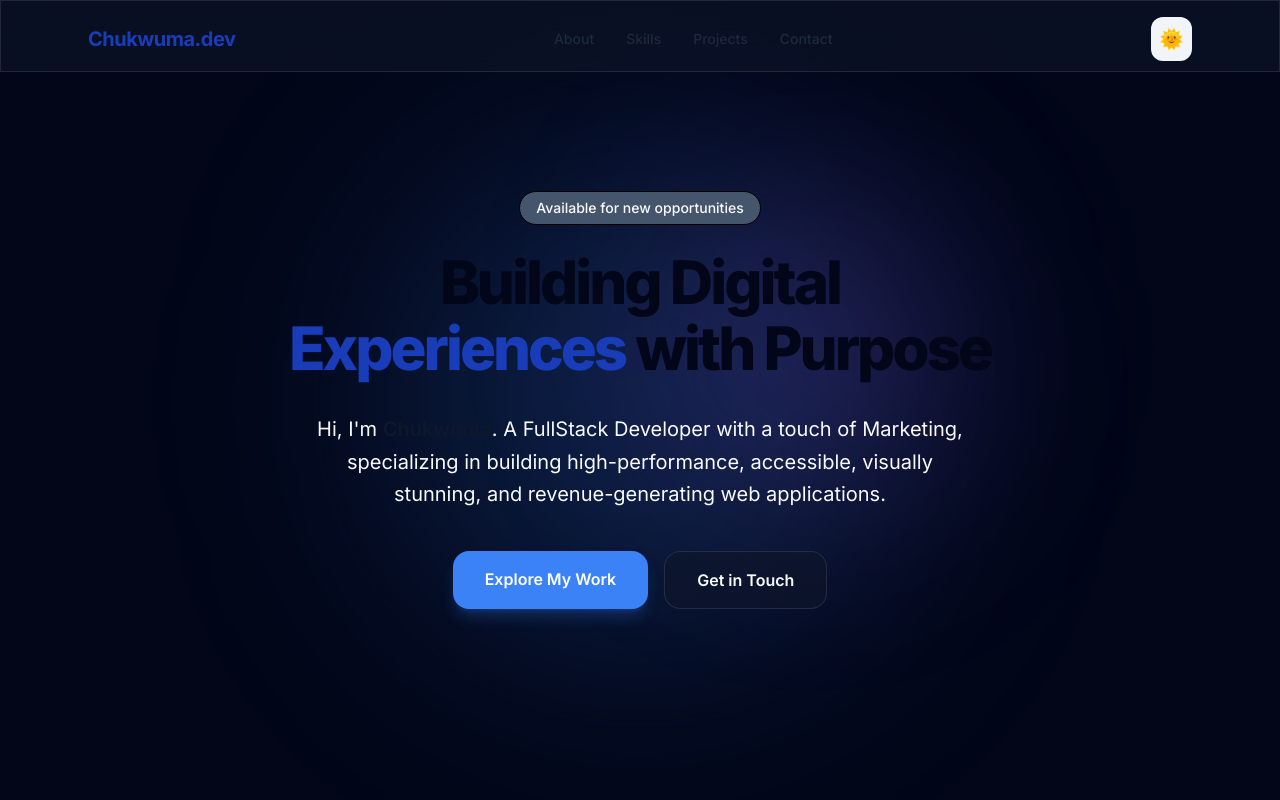
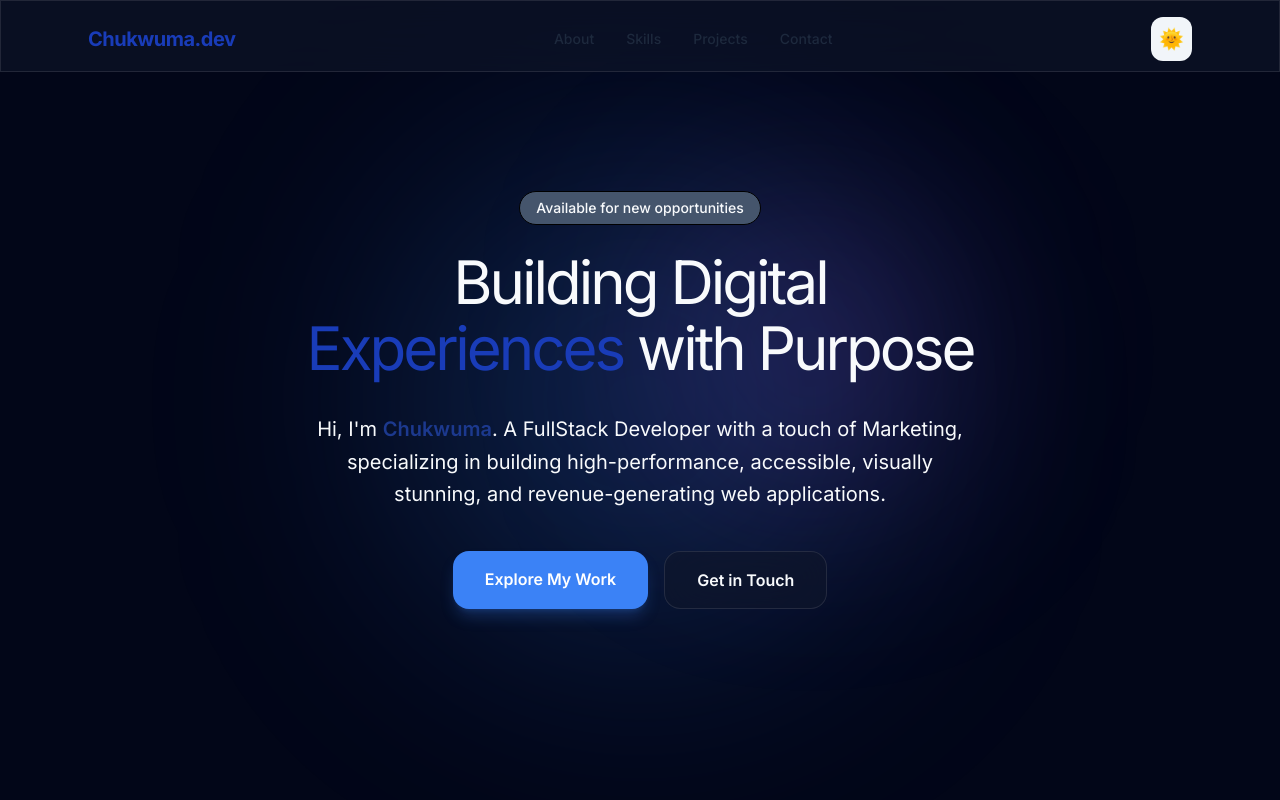
Before and after one commit to cKm-IceCold/Portfolio, a React (Vite) app: page / in a window 1280 px wide. Shown: the top 800 px of the page. Built offline with nearby package versions, Linux system fonts and the light colour scheme.

Commit message:
Text color Changes 5

```diff
--- a/src/sections/Hero.jsx
+++ b/src/sections/Hero.jsx
@@ -25,7 +25,7 @@ const Hero = () => {
           initial={{ opacity: 0, y: 20 }}
           animate={{ opacity: 1, y: 0 }}
           transition={{ duration: 0.5, delay: 0.1 }}
-          className="text-4xl md:text-6xl font-black mb-8 tracking-tighter leading-[1.1] text-slate-950 dark:text-white"
+          className="text-4xl md:text-6xl font-white mb-8 tracking-tighter leading-[1.1] text-white-850 dark:text-white"
         >
           Building Digital
           <br />
@@ -38,7 +38,7 @@ const Hero = () => {
           transition={{ delay: 0.3, duration: 0.6 }}
           className="mt-6 text-white-800 dark:text-white-300 text-lg md:text-xl max-w-2xl mx-auto leading-relaxed"
         >
-          Hi, I'm <span className="text-slate-900 dark:text-blue-500 font-semibold">Chukwuma</span>.
+          Hi, I'm <span className="text-blue-900 dark:text-blue-500 font-semibold">Chukwuma</span>.
           A FullStack Developer with a touch of Marketing, specializing in building high-performance,
           accessible, visually stunning, and revenue-generating web applications.
         </motion.p>
```
